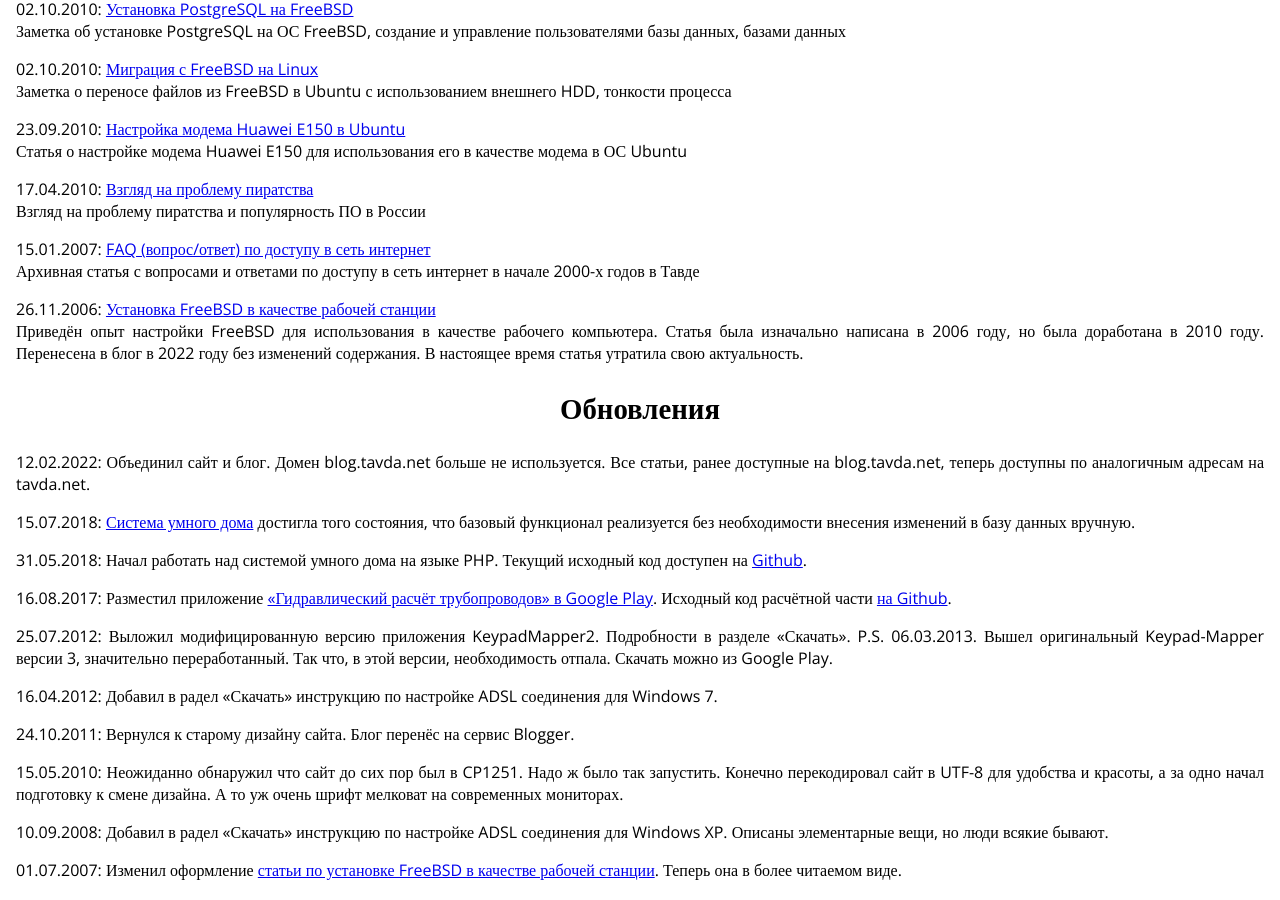
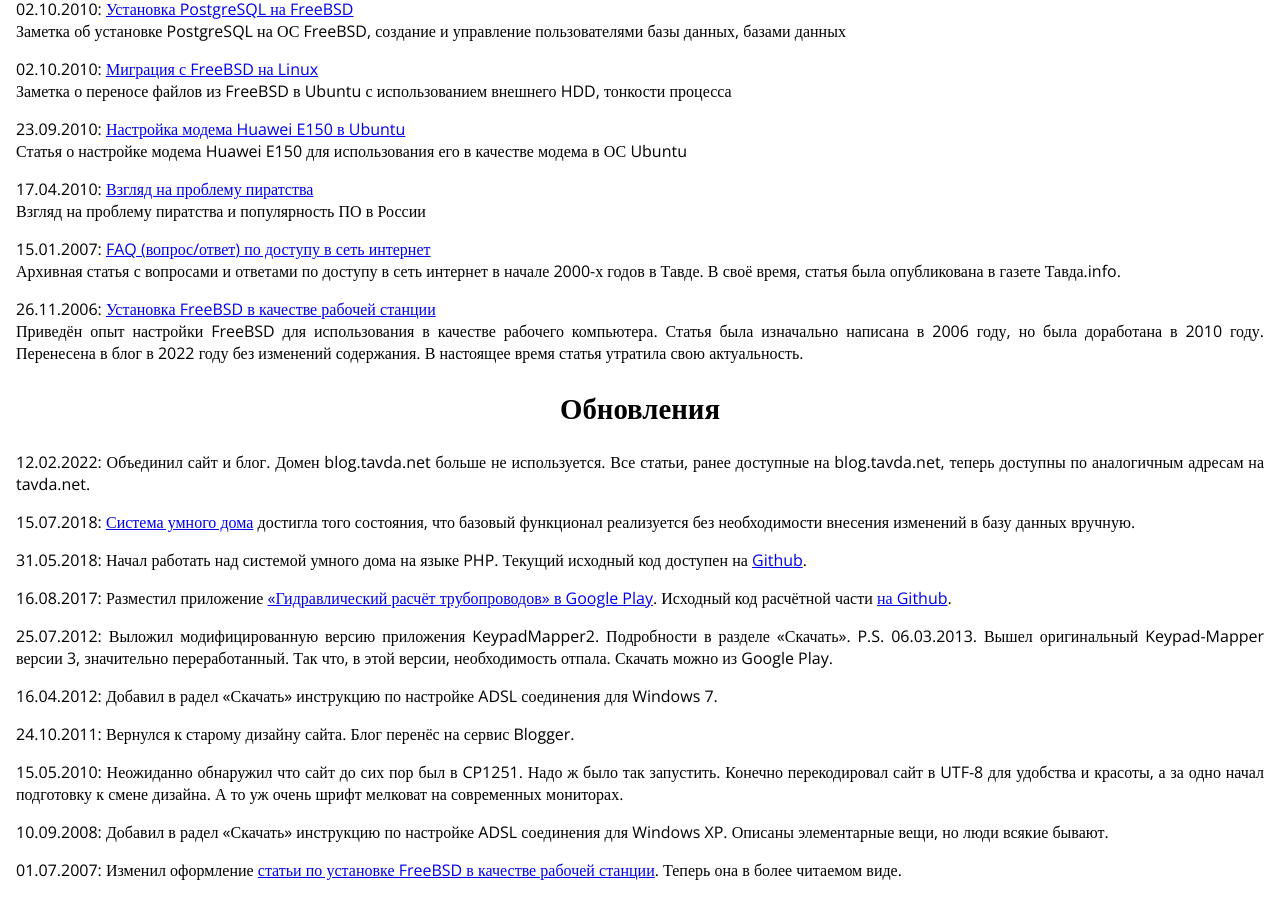
Before and after one commit to fsa/site, a Jekyll site: the page built from index.md, in a window 1280 px wide and 900 px high, scrolled down 1588 px. Built offline with Jekyll 4.4.1, drawn with Linux system fonts in a browser that asks for light colours.

Commit message:
В информация с титульной страницы перенесена в desctiption заметки.

```diff
--- a/_posts/2007-01-15-faq-internet.md
+++ b/_posts/2007-01-15-faq-internet.md
@@ -7,7 +7,7 @@
 date: 2007-01-15 19:38:00 +0500
 lastmod: 2022-02-15 00:00:00 +0700
 tags: [FAQ, Интернет]
-excerpt: Архивная статья с вопросами и ответами по доступу в сеть интернет в начале 2000-х годов в Тавде
+excerpt: Архивная статья с вопросами и ответами по доступу в сеть интернет в начале 2000-х годов в Тавде. В своё время, статья была опубликована в газете Тавда.info.
 ---
 Решил написать небольшую статью, где описать часто задаваемые вопросы и ответы на них относительно доступа в сеть интернет. В тексте зачастую ориентируюсь именно на жителей Тавды и района. Если после прочтения всего ниже написанного всё равно возникают вопросы, не стесняйтесь, задавайте, по возможности отвечу.
 
```
